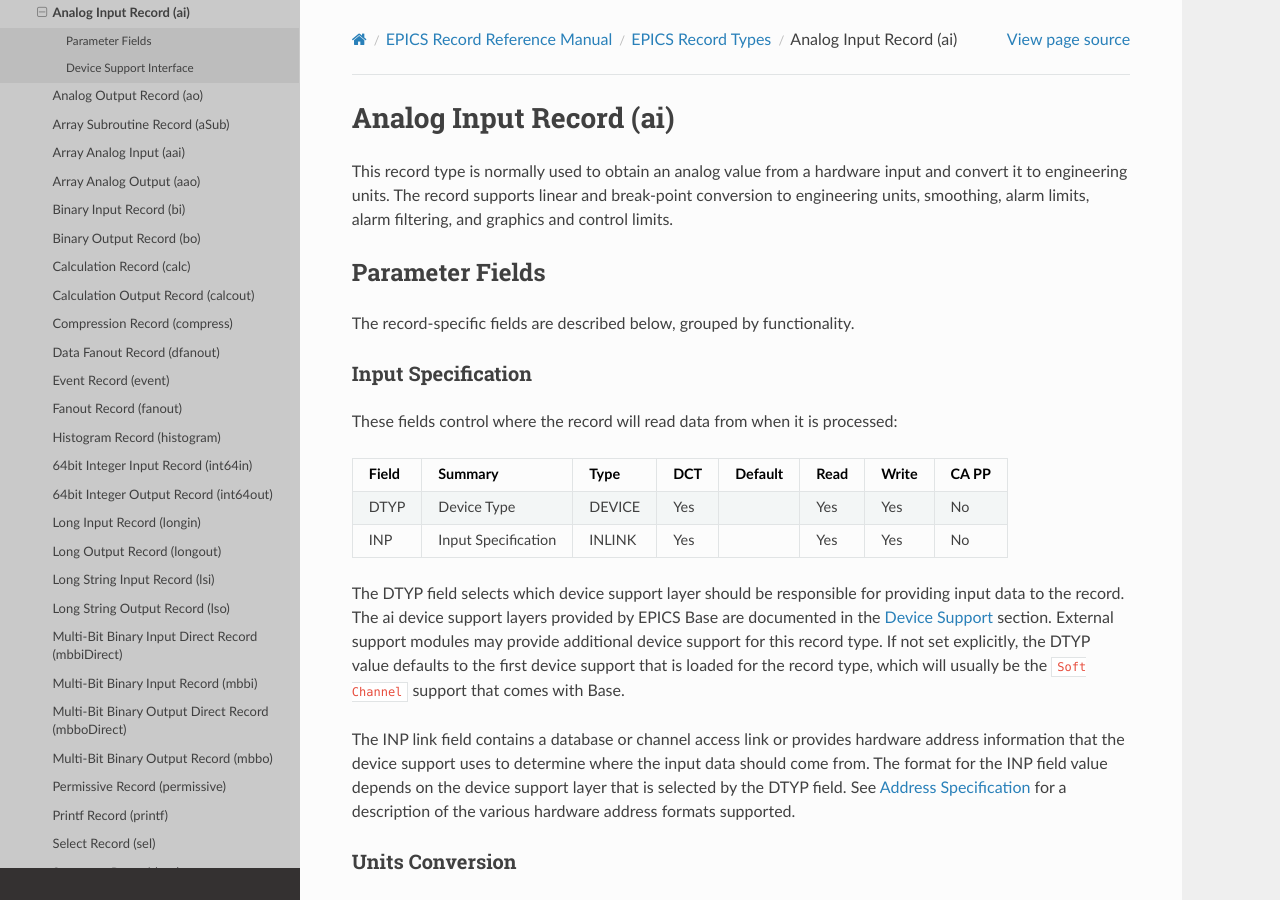
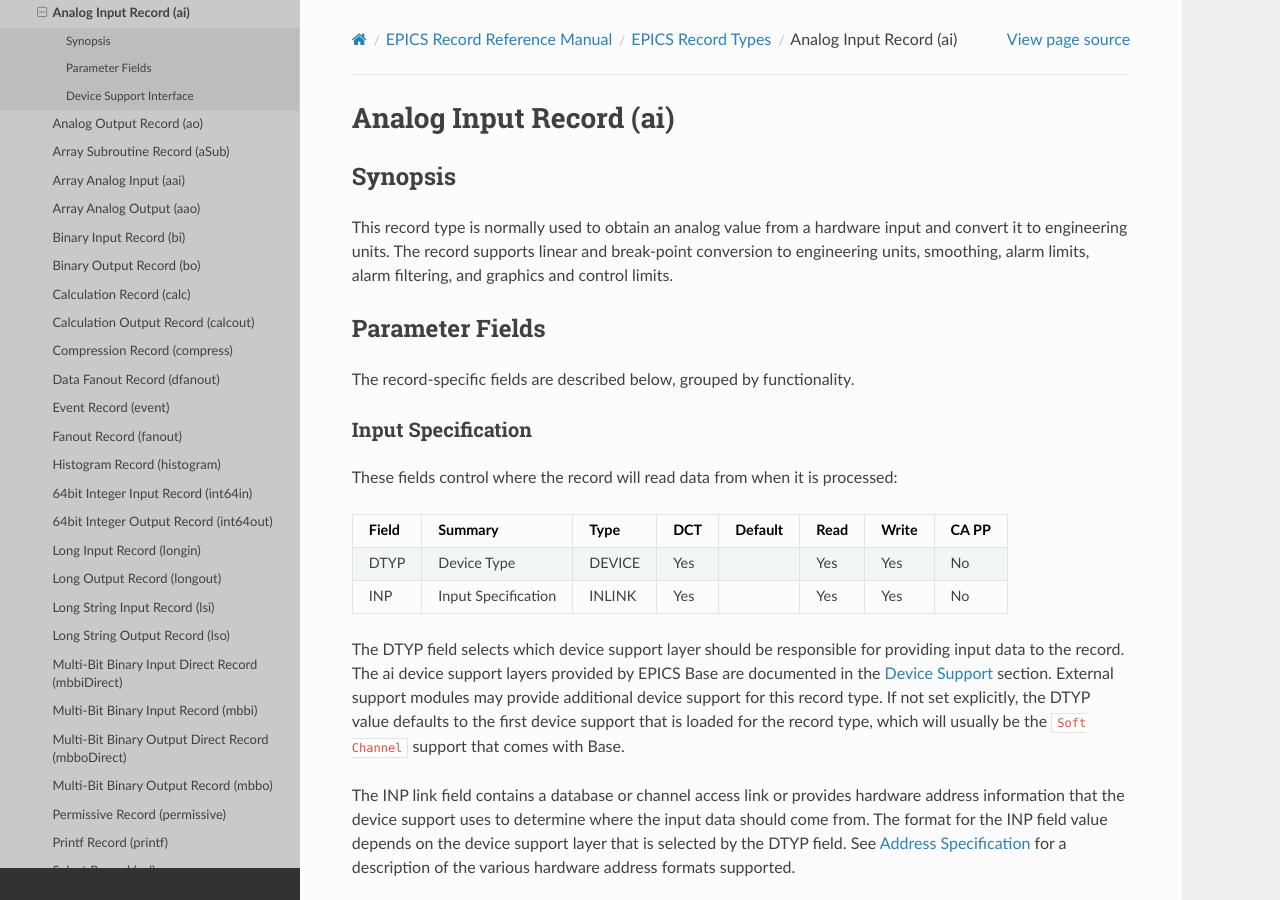
Before and after one commit to ttkorhonen/myDocument, a Sphinx documentation site: the page built from docs/manual/aiRecord.md, in a window 1280 px wide and 900 px high. Built offline with Sphinx 7.4.7 and the Read the Docs theme 2.0.0, drawn with Linux system fonts in a browser that asks for light colours.

Commit message:
add synopsis to enable nicer tooltips

```diff
--- a/docs/manual/aiRecord.md
+++ b/docs/manual/aiRecord.md
@@ -1,4 +1,6 @@
 # Analog Input Record (ai)
+
+## Synopsis
 
 This record type is normally used to obtain an analog value from a hardware
 input and convert it to engineering units.
```
